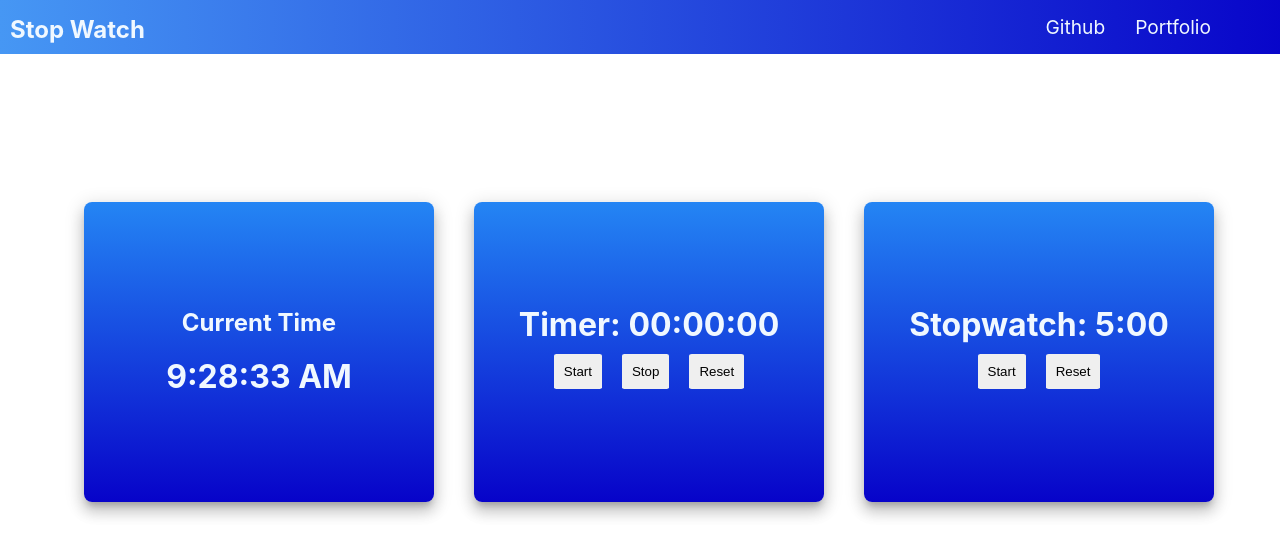
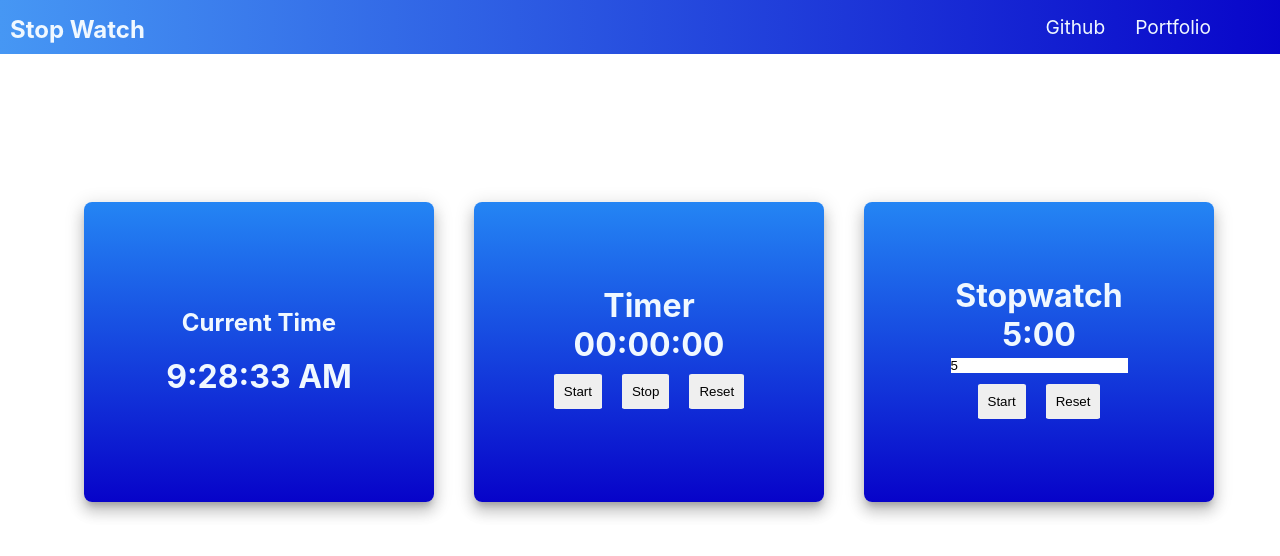
Before and after one commit to NixonOjiem/Stop-Watch, a React (Create React App) app: page / in a window 1280 px wide. Shown: the top 556 px of the page. Built offline with nearby package versions, Linux system fonts and the light colour scheme.

Commit message:
Modified stop watch to take in any value

```diff
--- a/src/components/StopWatch.js
+++ b/src/components/StopWatch.js
@@ -1,9 +1,9 @@
-import React, {useState, useEffect} from 'react'
+import React, { useState, useEffect } from 'react';
 
 function StopWatch() {
-
-  const [time, setTime] = useState(300) //300 seconds = 5 mins
+  const [time, setTime] = useState(300); // 300 seconds = 5 mins
   const [isActive, setIsActive] = useState(false);
+  const [inputTime, setInputTime] = useState(5); // default input time in minutes
 
   useEffect(() => {
     let interval = null;
@@ -19,26 +19,38 @@ function StopWatch() {
 
   const startTimer = () => {
     setIsActive(true);
-  }
+  };
 
   const resetTimer = () => {
     setIsActive(false);
-    setTime(300);
+    setTime(inputTime * 60); // set time based on user input
+  };
+
+  const handleInputChange = (e) => {
+    setInputTime(e.target.value);
   };
 
   return (
     <div className='card'>
-      <div className='Stopwatch-holder'>
-        <h1>Stopwatch: <span>{Math.floor(time/60)}:</span></h1>
-        <h1><span>{time % 60 < 10 ? `0${time % 60}`: time % 60}</span></h1>
+      <h1>Stopwatch</h1>
+      <div>
+        <h1>{Math.floor(time / 60)}:
+        {time % 60 < 10 ? `0${time % 60}` : time % 60}</h1>
       </div>
-
-      <div className='button-holder'>
+      <div>
+        <input
+          type="number"
+          value={inputTime}
+          onChange={handleInputChange}
+          placeholder="Enter time in minutes"
+        />
+      </div>
+      <div>
         <button onClick={startTimer}className='button'>Start</button>
-        <button onClick={resetTimer} className='button'>Reset</button>
+        <button onClick={resetTimer}className='button'>Reset</button>
       </div>
     </div>
-  )
+  );
 }
 
-export default StopWatch
+export default StopWatch;
--- a/src/components/Timer.js
+++ b/src/components/Timer.js
@@ -38,7 +38,8 @@ const Timer = () => {
 
   return (
     <div className='card'>
-      <h1>Timer: {formatTime(time)}</h1>
+      <h1>Timer</h1>
+      <h1>{formatTime(time)}</h1>
       <div className='button-holder'>
       <button onClick={startTimer} className='button'>Start</button>
       <button onClick={stopTimer} className='button'>Stop</button>
```
